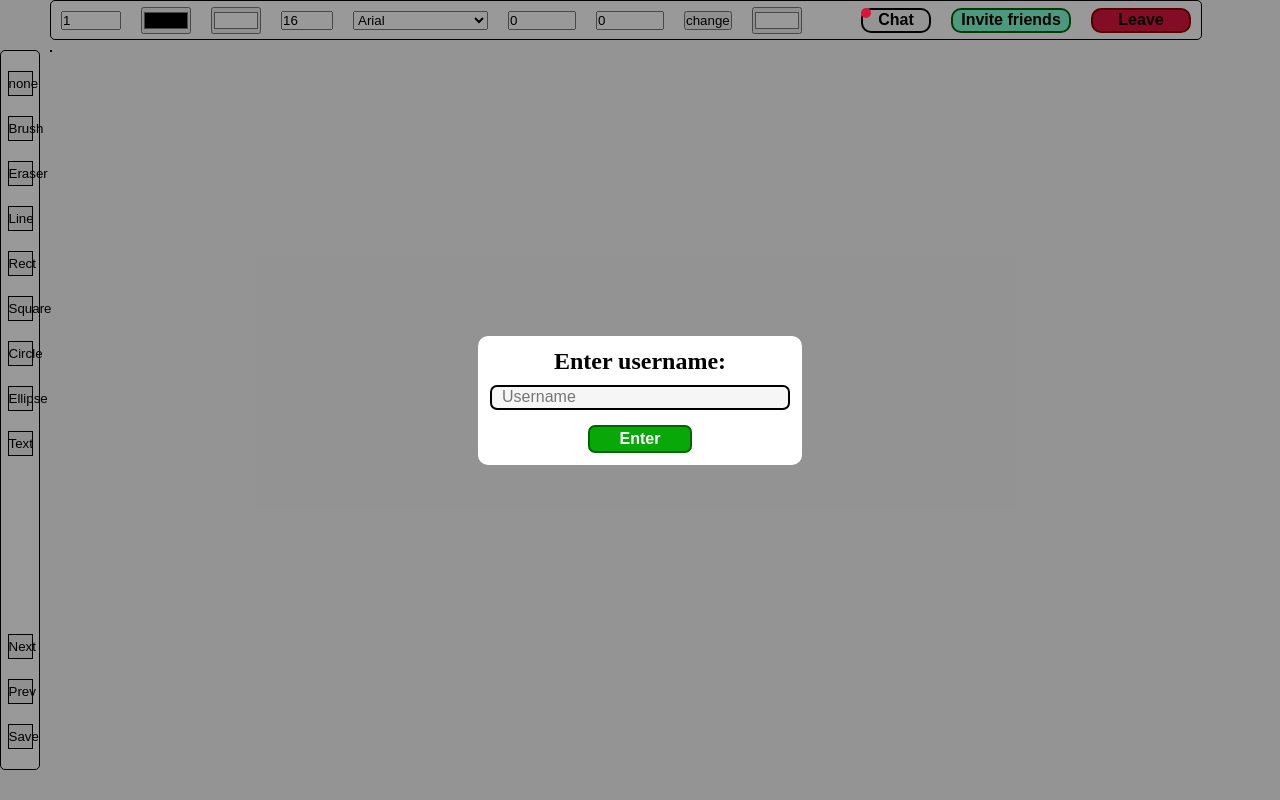
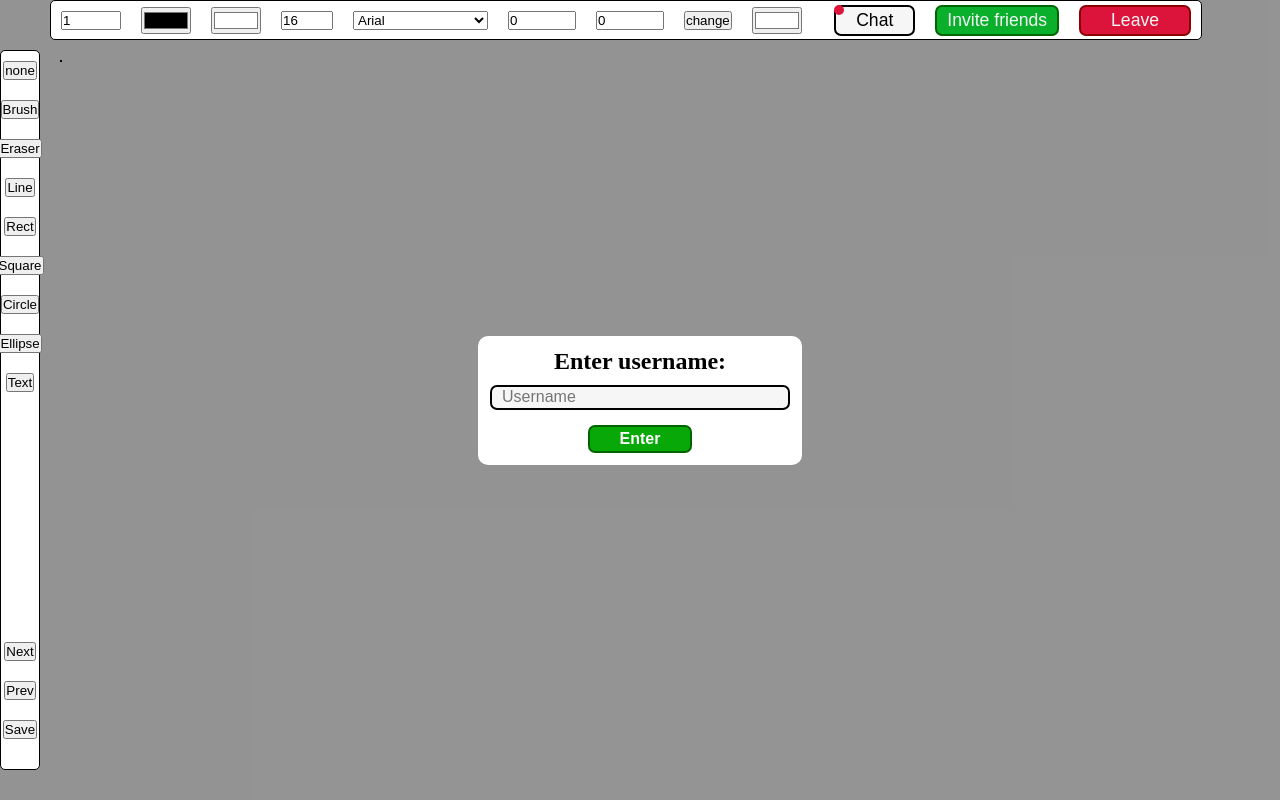
Before and after one commit to OhMyMrAIRobot/paintOnline, a React (Create React App) app in the folder client/: page /1 in a window 1280 px wide. Built offline with nearby package versions, Linux system fonts and the light colour scheme; no server answers.

Commit message:
refactor toolbars

```diff
--- a/client/src/Components/Canvas.jsx
+++ b/client/src/Components/Canvas.jsx
@@ -32,7 +32,6 @@ const Canvas = observer(() => {
     }
 
     return (
-        <>
         <canvas
             className="canvas"
             ref={canvasRef}
@@ -42,8 +41,6 @@ const Canvas = observer(() => {
             onMouseUp={() => MouseUpHandler()}
         >
         </canvas>
-        </>
-
     );
 });
 
--- a/client/src/Components/HorToolbar.jsx
+++ b/client/src/Components/HorToolbar.jsx
@@ -8,10 +8,10 @@ import InviteModal from "./InviteModal";
 import {sendMessage} from "../Handlers/SendHandler";
 
 const HorToolbar = ({width, height, chatActive, setChatActive}) => {
-    const fontSizeRef = useRef();
-    const fontFamilyRef = useRef();
-    const widthRef = useRef();
-    const heightRef = useRef();
+    const fontSizeRef = useRef(null);
+    const fontFamilyRef = useRef(null);
+    const widthRef = useRef(null);
+    const heightRef = useRef(null);
 
     const navigate = useNavigate()
 
@@ -29,17 +29,30 @@ const HorToolbar = ({width, height, chatActive, setChatActive}) => {
 
     // обновление размера полотна
     const changeResolutionHandler = () => {
-        sendMessage(canvasState.socket,{id: canvasState.session, method: 'changeResolution', width: widthRef.current.value, height: heightRef.current.value})
+        sendMessage(canvasState.socket,{
+            method: 'changeResolution',
+            id: canvasState.session,
+            width: widthRef.current.value,
+            height: heightRef.current.value
+        })
     }
 
     // обновление цвета полотна
     const changeBackgroundHandler = (color) => {
-        sendMessage(canvasState.socket,{id: canvasState.session, method: 'changeBackground', color: color})
+        sendMessage(canvasState.socket,{
+            id: canvasState.session,
+            method: 'changeBackground',
+            color: color
+        })
     }
 
     // обработка нажатия на кнопку выйти
     const leaveRoomHandler = () => {
-        sendMessage(canvasState.socket,{id: canvasState.session, method: 'close', username: canvasState.username})
+        sendMessage(canvasState.socket,{
+            method: 'close',
+            id: canvasState.session,
+            username: canvasState.username
+        })
         canvasState.socket.close();
         navigate('/');
     }
@@ -48,9 +61,8 @@ const HorToolbar = ({width, height, chatActive, setChatActive}) => {
         <div>
             <InviteModal ModalActive={ModalActive} setModalActive={setModalActive}/>
 
-            <div id = "hor" className = "toolbar-w">
+            <div id = "hor" className = "horToolbar">
 
-                {/*Ширина линии*/}
                 <input
                     type = "number"
                     min = {1}
@@ -59,21 +71,18 @@ const HorToolbar = ({width, height, chatActive, setChatActive}) => {
                     onChange={e => toolState.setLineWidth(e.target.value)}
                 />
 
-                {/*Цвет линии*/}
                 <input
                     type = "color"
                     defaultValue = "#000000"
                     onChange={e => toolState.setStrokeColor(e.target.value)}
                 />
 
-                {/*Цвет заливки*/}
                 <input
                     type = "color"
                     defaultValue = "#FFFFFF"
                     onChange={e => toolState.setFillColor(e.target.value)}
                 />
 
-                {/*Размер шрифта*/}
                 <input
                     ref = {fontSizeRef}
                     type = "number"
@@ -83,7 +92,6 @@ const HorToolbar = ({width, height, chatActive, setChatActive}) => {
                     onChange={() => ChangeFontHandler()}
                 />
 
-                {/*Шрифт*/}
                 <select
                     ref={fontFamilyRef}
                     onChange={() => ChangeFontHandler()}
@@ -93,7 +101,6 @@ const HorToolbar = ({width, height, chatActive, setChatActive}) => {
                     <option value = "Times New Roman">Times New Roman</option>
                 </select>
 
-                {/*Ширина полотна*/}
                 <input
                     ref = {widthRef}
                     type = "number"
@@ -102,7 +109,6 @@ const HorToolbar = ({width, height, chatActive, setChatActive}) => {
                     defaultValue = "0"
                 />
 
-                {/*Высота полотна*/}
                 <input
                     ref = {heightRef}
                     type = "number"
@@ -111,40 +117,35 @@ const HorToolbar = ({width, height, chatActive, setChatActive}) => {
                     defaultValue = "0"
                 />
 
-                {/*Кнопка сменить разрешение*/}
                 <button onClick={() => changeResolutionHandler()}>change</button>
 
-                {/*Цвет полотна*/}
                 <input
                     type = "color"
                     defaultValue = "#FFFFFF"
                     onChange={(e) => changeBackgroundHandler(e.target.value)}
                 />
 
-                {/*Кнопка чата*/}
-                <div className = "button_chat_container">
-                    <span id = "idMsgSpan" className = "new_msg_span"></span>
-                    <button className = "button_chat"
+                <div className = "buttonChatContainer">
+                    <span id = "newMsgSpan" className = "newMsgSpan"></span>
+                    <button className = "buttonChat"
                         onClick = {() => {
-                            chatActive ? setChatActive(false) : setChatActive(true);
-                            document.getElementById('idMsgSpan').style.opacity = '0';
+                            setChatActive(!chatActive);
+                            document.getElementById('newMsgSpan').style.opacity = '0';
                         }}
                     >
                         Chat
                     </button>
                 </div>
 
-                {/*Кнопка пригласить*/}
                 <button
-                    className = "button_invite"
+                    className = "buttonInvite"
                     onClick = {() => setModalActive(true)}
                 >
                     Invite friends
                 </button>
 
-                {/*Кнопка выйти*/}
                 <button
-                    className = "button_leave"
+                    className = "buttonLeave"
                     onClick={() => leaveRoomHandler()}
                 >
                     Leave
--- a/client/src/Components/VertToolbar.jsx
+++ b/client/src/Components/VertToolbar.jsx
@@ -26,86 +26,86 @@ const HorToolbar = () => {
     }
 
     return (
-        <div className = "toolbar-h">
+        <div className = "vertToolbar">
             <button
-                className = "toolbar-btn"
+                className = "toolbarBtn"
                 onClick={() => toolState.setTool(new Pointer(canvasState.canvas))}
             >
                 none
             </button>
 
             <button
-                className = "toolbar-btn "
+                className = "toolbarBtn "
                 onClick={() => toolState.setTool(new Brush(canvasState.canvas, canvasState.socket, canvasState.session))}
             >
                 Brush
             </button>
 
             <button
-                className = "toolbar-btn "
+                className = "toolbarBtn "
                 onClick={() => toolState.setTool(new Eraser(canvasState.canvas, canvasState.socket, canvasState.session))}
             >
                 Eraser
             </button>
 
             <button
-                className = "toolbar-btn "
+                className = "toolbarBtn "
                 onClick={() => toolState.setTool(new Line(canvasState.canvas, canvasState.socket, canvasState.session))}
             >
                 Line
             </button>
 
             <button
-                className = "toolbar-btn "
+                className = "toolbarBtn "
                 onClick={() => toolState.setTool(new Rect(canvasState.canvas, canvasState.socket, canvasState.session))}
             >
                 Rect
             </button>
 
             <button
-                className = "toolbar-btn "
+                className = "toolbarBtn "
                 onClick={() => toolState.setTool(new Square(canvasState.canvas, canvasState.socket, canvasState.session))}
             >
                 Square
             </button>
 
             <button
-                className = "toolbar-btn "
+                className = "toolbarBtn "
                 onClick={() => toolState.setTool(new Circle(canvasState.canvas, canvasState.socket, canvasState.session))}
             >
                 Circle
             </button>
 
             <button
-                className = "toolbar-btn "
+                className = "toolbarBtn "
                 onClick={() => toolState.setTool(new Ellipse(canvasState.canvas, canvasState.socket, canvasState.session))}
             >
                 Ellipse
             </button>
 
             <button
-                className = "toolbar-btn "
+                className = "toolbarBtn "
                 onClick={() => toolState.setTool(new Text(canvasState.canvas, canvasState.socket, canvasState.session))}
             >
                 Text
             </button>
 
             <button
-                className = "toolbar-btn next"
+                className = "toolbarBtn next"
                 onClick={(e) => sendMessage(canvasState.socket,{id: canvasState.session, method: 'redo'})}
             >
                 Next
             </button>
 
             <button
-                className = "toolbar-btn "
+                className = "toolbarBtn "
                 onClick={(e) => sendMessage(canvasState.socket,{id: canvasState.session, method: 'undo'})}
             >
                 Prev
             </button>
 
             <button
-                className = "toolbar-btn save"
+                className = "toolbarBtn save"
                 onClick={() => download()}
             >
                 Save
--- a/client/src/Style/Toolbar.css
+++ b/client/src/Style/Toolbar.css
@@ -1,31 +1,19 @@
 @import "./Variables.css";
 
-.toolbar-w{
-    /*position: absolute;*/
-    width: 90%;
-    height: var(--toolbar-height);
-    background-color: white;
-    border: 1px solid black;
-    display: flex;
-    align-items: center;
-    gap: 20px;
-    margin-left: var(--horizantal-offset);
-    padding-left: 10px;
-    padding-right: 10px;
-    border-radius: 5px;
-}
-
-.toolbar-h{
+.vertToolbar{
+    position: fixed;
     height: 90vh;
-    width: var(--toolbar-width);
-    min-width: var(--toolbar-width);
+    width: var(--toolbar-height);
+    min-width: var(--toolbar-height);
+    margin-top: var(--toolbar-offset);
     background-color: white;
     border: 1px solid black;
     display: flex;
     flex-direction: column;
     align-items: center;
-    margin-top: var(--vertical-offset);
     border-radius: 5px;
+    gap: 20px;
+    padding: 10px;
 }
 
 .toolbar-btn{
@@ -35,7 +23,6 @@
     background-size: cover;
     border: 1px solid black;
     outline: none;
-    margin-top: 20px;
 }
 
 .brush{
@@ -54,22 +41,42 @@
     margin-bottom: 20px;
 }
 
-.button_chat_container{
+.horToolbar{
+    position: fixed;
+    width: 90%;
+    height: var(--toolbar-height);
+    margin-left: var(--toolbar-offset);
+    background-color: white;
+    border: 1px solid black;
+    display: flex;
+    align-items: center;
+    gap: 20px;
+    padding-left: 10px;
+    padding-right: 10px;
+    border-radius: 5px;
+}
+
+.buttonChatContainer{
     margin-left: auto;
 }
 
-.button_chat{
-    border-radius: 10px;
-    width: 70px;
-    height: 25px;
+.buttonChat{
+    border-radius: 7px;
+    padding: 3px 20px 3px 20px;
     border: 2px solid black;
-    font-weight: bold;
-    font-size: 16px;
+    font-size: 1.1rem;
     cursor: pointer;
     background-color: #f6f6f6;
+    transition: 0.3s;
 }
 
-.new_msg_span{
+.buttonChat:hover {
+    color: #f6f6f6;
+    background-color: black;
+    transition: 0.3s;
+}
+
+.newMsgSpan{
     position: absolute;
     width: 10px;
     height: 10px;
@@ -78,24 +85,36 @@
     transition: 0.5s;
 }
 
-.button_invite{
-    border-radius: 10px;
-    width: 120px;
-    height: 25px;
+.buttonInvite{
+    border-radius: 7px;
     cursor: pointer;
-    font-size: 16px;
-    background-color: aquamarine;
+    font-size: 1.1rem;
+    padding: 3px 10px 3px 10px;
     border: 2px solid darkgreen;
-    font-weight: bold;
+    background-color: #0ab02c;
+    color: #f6f6f6;
+    transition: 0.3s;
 }
 
-.button_leave{
-    border-radius: 10px;
-    width: 100px;
-    height: 25px;
+.buttonInvite:hover {
+    background-color: #f6f6f6;
+    color: #0ab02c;
+    transition: 0.3s;
+}
+
+.buttonLeave{
+    border-radius: 7px;
     cursor: pointer;
-    font-size: 16px;
+    font-size: 1.1rem;
+    padding: 3px 30px 3px 30px;
     border: 2px solid darkred;
     background-color: crimson;
-    font-weight: bold;
+    color: #f6f6f6;
+    transition: 0.3s;
 }
+
+.buttonLeave:hover {
+    background-color: #f6f6f6;
+    color: crimson;
+    transition: 0.3s;
+}
--- a/client/src/Style/Variables.css
+++ b/client/src/Style/Variables.css
@@ -1,12 +1,10 @@
 :root{
     --background-color: #F6F6F6;
     --toolbar-height: 40px;
-    --toolbar-width: 40px;
-    --vertical-offset: 10px;
-    --horizantal-offset: 50px;
+    --toolbar-offset: 50px;
     --btn-size: 25px;
     --chat-width: 300px;
     --chat-height: 500px;
-    --canvas-offset-x: 10px;
-    --canvas-offset-y: 10px;
+    --canvas-offset-x: 60px;
+    --canvas-offset-y: 60px;
 }
```
Also changed, not shown: client/src/Components/Chat.jsx (+4 -3 lines), client/src/Components/InviteModal.jsx (+30 -9 lines), client/src/Style/InviteModal.css (+46 -37 lines). Lines whose indentation alone changed are shown as unchanged.
